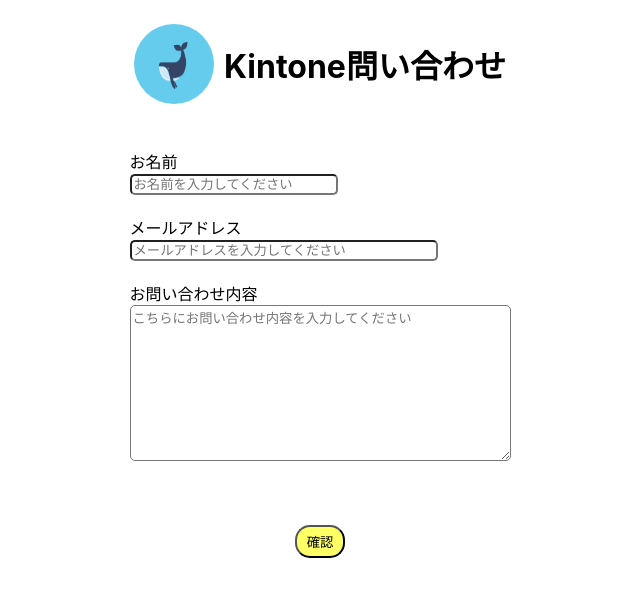
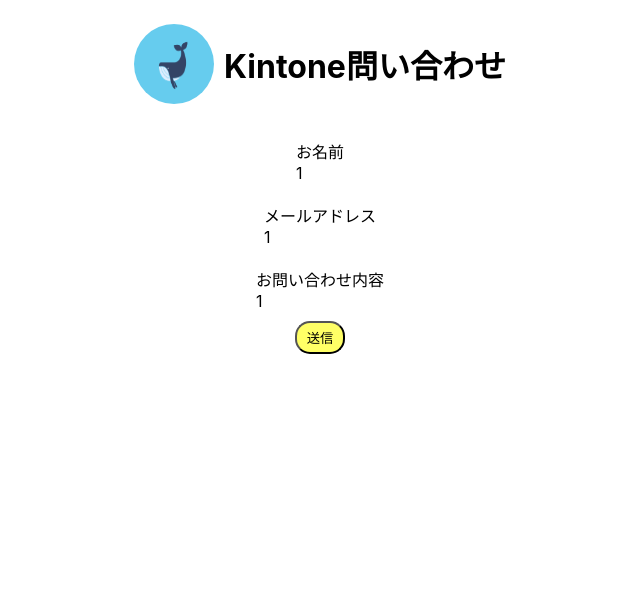
Before and after one commit to nakashita-group/weather_search_reactVer, a React (Create React App) app: page /confirm/1/1/1 in a window 1280 px wide. Shown: the top 596 px of the page, without its empty margins (320-960 px from the left). Built offline with nearby package versions, Linux system fonts and the light colour scheme.

Commit message:
ルーティング

```diff
--- a/src/App.jsx
+++ b/src/App.jsx
@@ -1,12 +1,14 @@
 import "./App.css";
+import { useEffect, useState } from "react";
+import { Outlet } from "react-router-dom";
+import { Title } from "./molecules/Title";
 import { InputForm } from "./organisms/InputForm";
-import { useEffect, useState } from "react";
+import { ConfirmForm } from "./organisms/ConfirmForm";
+import { Route, Routes, BrowserRouter } from "react-router-dom";
+import { WorkReport } from "./WorkReport";
 
 function App() {
-  const [nameText, setNameText] = useState("");
-  const [mailText, setMailText] = useState("");
-  const [inquireText, setInquireText] = useState("");
-  const [UserName, setUserName] = useState("");
+  const [UserName, setUserName] = useState("テストユーザー");
 
   useEffect(()=>{
     if (!window.woff) return;
@@ -43,25 +45,17 @@
   });
   },[]);
 
-  const OnNameChange = (e) => {
-    setNameText(e.target.value);
-  };
-  const OnMailChange = (e) => {
-    setMailText(e.target.value);
-  };
-  const OnInquireChange = (e) => {
-    setInquireText(e.target.value);
-  };
   return (
     <>
-      <InputForm
-        NameValue={nameText}
-        OnNameChange={OnNameChange}
-        MailValue={mailText}
-        OnMailChange={OnMailChange}
-        InquireValue={inquireText}
-        OnInquireChange={OnInquireChange}
-      />
+      <Title />
+      <Outlet />
+      <BrowserRouter>
+        <Routes>
+          <Route path="/" element={<InputForm/>} />
+          <Route path="/confirm/:nameValue/:mailValue/:inquireValue" element={<ConfirmForm />} />
+          <Route path="/workReport" element={<WorkReport/>}/>
+        </Routes>
+      </BrowserRouter>
     </>
   );
 }
--- /dev/null
+++ b/src/WorkReport.jsx
@@ -0,0 +1,7 @@
+export const WorkReport=()=>{
+    return(
+        <>
+        作業日報
+        </>
+    )
+}
--- /dev/null
+++ b/src/atoms/label/Label.jsx
@@ -0,0 +1,13 @@
+import styled from "styled-components";
+
+export const Label=(props)=>{
+    const {text}=props;
+    return(
+        <label>{text}</label>
+    )
+}
+
+const StyledButton=styled.button`
+        padding: 5px 10px;
+        border-radius: 15px;
+        `;
--- /dev/null
+++ b/src/molecules/Confirm.jsx
@@ -0,0 +1,17 @@
+import styled from "styled-components";
+import { Input } from "../atoms/input/Input";
+import { Label } from "../atoms/label/Label";
+
+export const Confirm = (props) => {
+  const { value,title } = props;
+  return (
+    <StyledNameArea>
+      <div>{title}</div>
+      <Label text={value} />
+    </StyledNameArea>
+  );
+};
+
+const StyledNameArea = styled.div`
+  padding: 10px 0px;
+`;
--- a/src/molecules/Title.jsx
+++ b/src/molecules/Title.jsx
@@ -20,4 +20,5 @@
   align-items: center;
   gap: 10px;
   margin:20px;
+  justify-content: center;
 `;
--- /dev/null
+++ b/src/organisms/ConfirmForm.jsx
@@ -0,0 +1,43 @@
+import styled from "styled-components";
+import { Confirm } from "../molecules/Confirm";
+import { Button } from "../atoms/button/Button";
+import { useParams } from "react-router-dom";
+
+export const ConfirmForm = (props) => {
+  const { nameValue, mailValue, inquireValue } = useParams();
+
+  const onClick = () => {
+    if (!window.woff.getAccessToken()) {
+      window.woff.login();
+      return;
+    }
+
+    window.woff
+      .sendMessage({
+        content: `kintone問い合わせ
+        \n名前：${nameValue}
+        \nメールアドレス：${mailValue}
+        \n問い合わせ内容：${inquireValue}`,
+      })
+      .then(() => {
+        console.log("メッセージ送信完了");
+      })
+      .catch((err) => {
+        console.log("error", err);
+      });
+  };
+  return (
+    <StyledComfirmWrapper>
+      <Confirm value={nameValue} title="お名前" />
+      <Confirm value={mailValue} title="メールアドレス" />
+      <Confirm value={inquireValue} title="お問い合わせ内容" />
+      <Button text="送信" onClick={onClick} />
+    </StyledComfirmWrapper>
+  );
+};
+
+const StyledComfirmWrapper = styled.div`
+  display: flex;
+  flex-direction: column;
+  align-items: center;
+`;
--- a/src/organisms/InputForm.jsx
+++ b/src/organisms/InputForm.jsx
@@ -2,35 +2,38 @@
 import { NameInput } from "../molecules/NameInput";
 import { MailInput } from "../molecules/MailInput";
 import { InquireInput } from "../molecules/InquireInput";
-import { Title } from "../molecules/Title";
 import { Button } from "../atoms/button/Button";
+import { useState } from "react";
+import { useNavigate } from "react-router-dom";
 
 export const InputForm = (props) => {
-  const { NameValue, OnNameChange, MailValue, OnMailChange,InquireValue,OnInquireChange } = props;
+  const { userName } = props;
+  const [nameValue, setNameText] = useState("");
+  const [mailValue, setMailText] = useState("");
+  const [inquireValue, setInquireText] = useState("");
+  const navigate = useNavigate();
+
+  const OnNameChange = (e) => {
+    setNameText(e.target.value);
+  };
+  const OnMailChange = (e) => {
+    setMailText(e.target.value);
+  };
+  const OnInquireChange = (e) => {
+    setInquireText(e.target.value);
+  };
+
+  //確認画面に遷移
   const onClick = () => {
-    if (!window.woff.getAccessToken()) {
-    window.woff.login();
-    return;
-  }
+    navigate(`/confirm/${nameValue}/${mailValue}/${inquireValue}`);
+  };
 
-    window.woff.sendMessage({
-        content: `kintone問い合わせ\n名前：${NameValue}\nメールアドレス：${MailValue}\n問い合わせ内容${InquireValue}`
-    })
-        .then(() => {
-            console.log("メッセージ送信完了");
-        })
-        .catch((err) => {
-            console.log('error', err);
-        });
-
-  };
   return (
     <StyledForm>
-        <Title/>
       <StyledInputArea>
-        <NameInput value={NameValue} onChange={OnNameChange} />
-        <MailInput value={MailValue} onChange={OnMailChange} />
-        <InquireInput value={InquireValue} onChange={OnInquireChange}/>
+        <NameInput value={nameValue} onChange={OnNameChange} />
+        <MailInput value={mailValue} onChange={OnMailChange} />
+        <InquireInput value={inquireValue} onChange={OnInquireChange} />
       </StyledInputArea>
       <div>
         <Button text="確認" onClick={onClick} />
```
Also changed, not shown: src/router/Router.jsx (added, +18 -0 lines).
